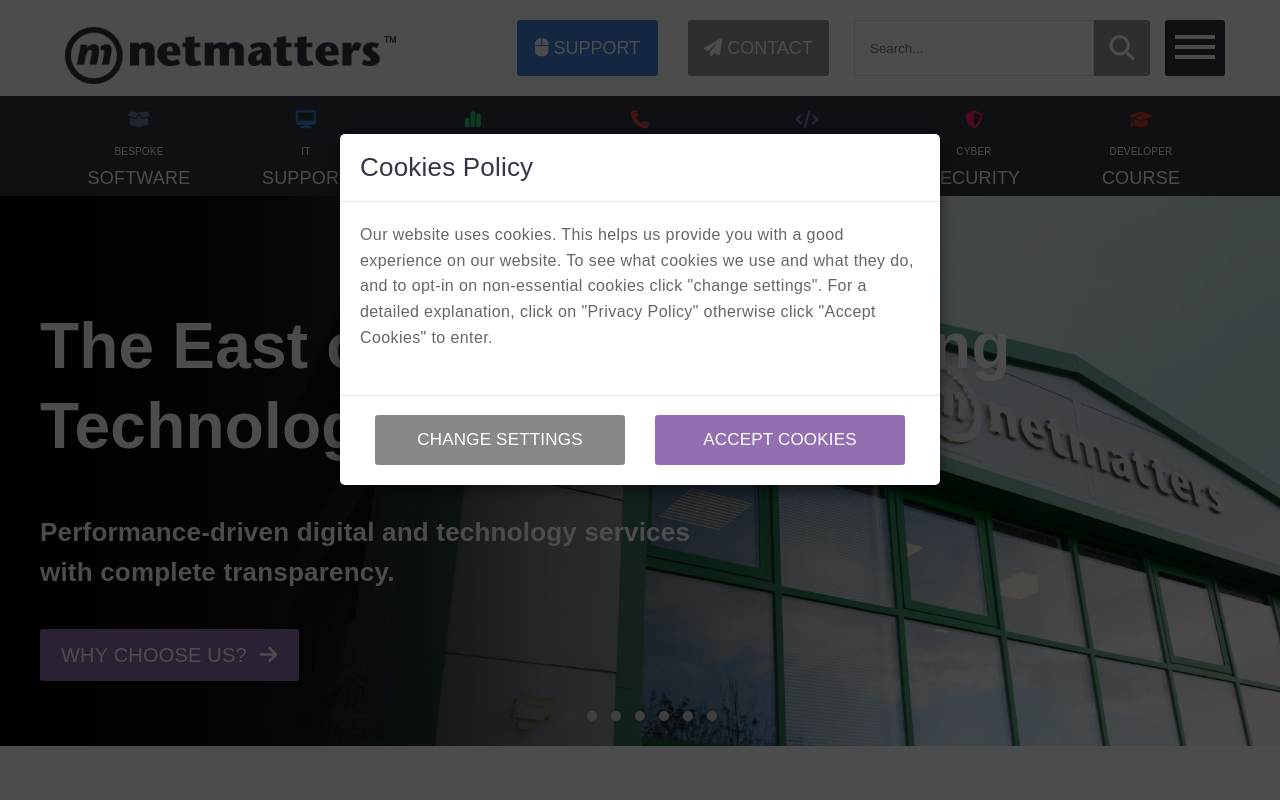
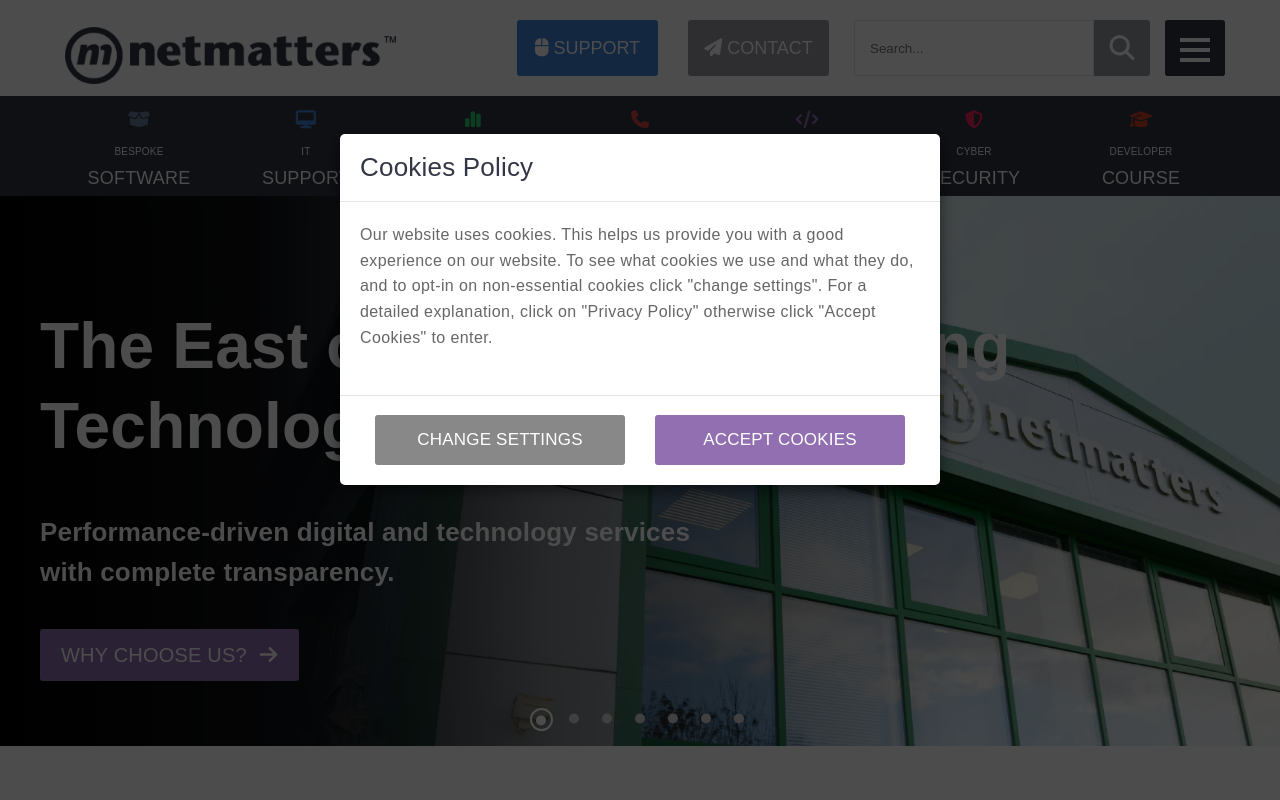
Before and after one commit to mikewood17/Netmatters-reflection-repository, a PHP site: page / in a window 1280 px wide. Run offline with PHP 8.4, Linux system fonts and the light colour scheme; some libraries are stand-ins or nearby versions.

Commit message:
fixed some animations and styling

```diff
--- a/js/main.js
+++ b/js/main.js
@@ -17,9 +17,6 @@
     menu_btn.classList.toggle('is-active');
     slide_menu.classList.toggle('side-menu_open');
     mainHeader.style.position = "relative";
-    main.style.marginRight = "300px";
-    main.style.marginLeft = "-300px";
-    mainHeader.style.marginRight = "300px";
     backgroundFade.style.display = 'block';
     main.classList.toggle('menu-open');
     body.classList.add('no-scroll');
@@ -40,7 +37,16 @@
 menu_btn.addEventListener('click', function() {
     if (slide_menu.classList.contains('side-menu_open')) {
         closeMenu();
+    } else if ($(window).width() > 992) {
+        main.style.marginRight = "300px";
+        main.style.marginLeft = "-300px";
+        mainHeader.style.marginRight = "300px";
+        openMenu();
+
     } else {
+        main.style.marginRight = "275px";
+        main.style.marginLeft = "-275px";
+        mainHeader.style.marginRight = "275px";
         openMenu();
     }
 })
--- a/scss/application.css
+++ b/scss/application.css
@@ -593,7 +593,7 @@
   top: 0;
   right: -350px;
   background-color: #333645;
-  min-width: 275px;
+  width: 275px;
   height: 100vh;
   overflow-x: hidden;
   z-index: 101;
@@ -1004,6 +1004,28 @@
   display: flex;
   align-items: center;
   justify-content: space-evenly;
+}
+
+.owl-dot {
+  position: relative;
+  height: 23px;
+  width: 23px;
+  margin: 0 5px;
+}
+
+.owl-dot span {
+  position: absolute;
+  top: 50%;
+  left: 50%;
+  transform: translate(-120%, -95%);
+}
+
+.owl-carousel button.owl-dot.active {
+  border: 2px solid #fff;
+  border-radius: 100%;
+}
+.owl-carousel button.owl-dot.active span {
+  background-color: #fff !important;
 }
 
 .button {
@@ -1187,10 +1209,12 @@
 .hamburger-inner::after {
   background-color: #fff !important;
   border-radius: 0px !important;
-}
-
-.hamburger i {
-  font-size: 30px;
+  width: 30px !important;
+}
+
+.hamburger-box {
+  top: 10%;
+  left: 10%;
 }
 
 .phone-icon {
--- a/scss/components/_buttons.scss
+++ b/scss/components/_buttons.scss
@@ -35,6 +35,32 @@
     align-items: center;
     justify-content: space-evenly;
 }
+
+.owl-dot{
+    position: relative;
+    height: 23px;
+    width: 23px;
+    margin: 0 5px;
+}
+
+
+.owl-dot span {
+    position: absolute;
+    top: 50%;
+    left: 50%;
+    transform: translate(-120%, -95%);
+}
+
+.owl-carousel button.owl-dot.active{
+
+    border: 2px solid #fff;
+    border-radius: 100%;
+
+    span{
+        background-color: #fff !important;
+    }
+}
+
 .button {
     &:hover{
     text-decoration: none;
--- a/scss/components/_icons.scss
+++ b/scss/components/_icons.scss
@@ -20,10 +20,14 @@
 .hamburger-inner::after{
     background-color: #fff !important;
     border-radius: 0px !important;
+    width: 30px !important;
 }
 
-.hamburger i {
-    font-size: 30px;
+
+
+.hamburger-box {
+    top: 10%;
+    left: 10%;
 }
 .phone-icon{
     color: #333645;
--- a/scss/layout/_containers.scss
+++ b/scss/layout/_containers.scss
@@ -425,7 +425,7 @@
     right: -350px;
 
     background-color: #333645;
-    min-width: 275px;
+    width: 275px;
     height: 100vh;
     overflow-x: hidden;
     z-index: 101;
```
Also changed, not shown: 1 other file.
